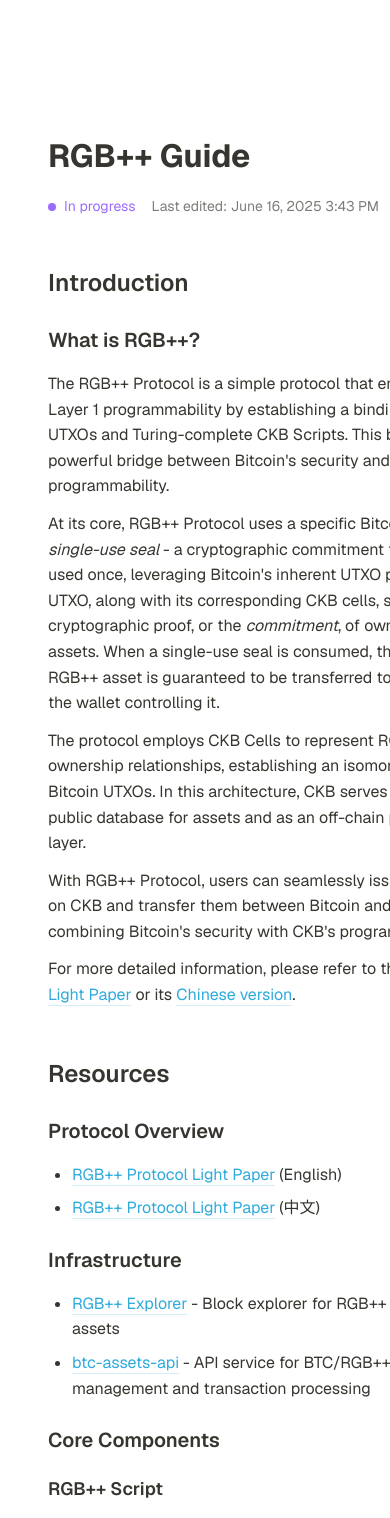
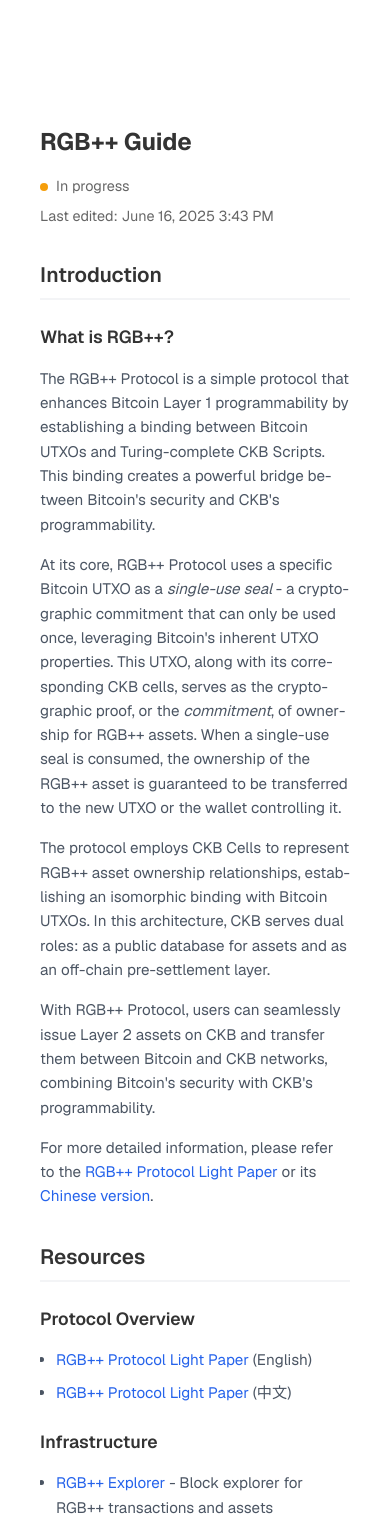
Before and after one commit to sfsf332/ckb-guide, a Next.js app: page / in a window 390 px wide. Shown: the top 1518 px of the page. Built offline with nearby package versions, Linux system fonts and the light colour scheme.

Commit message:
feat:mobile 兼容

```diff
--- a/src/app/globals.css
+++ b/src/app/globals.css
@@ -29,7 +29,10 @@
   padding: 0;
   margin: 0;
 }
-
+.page{
+  margin: 0 auto;
+  padding: 0 ;
+}
 a {
   color: inherit;
   text-decoration: none;
--- a/src/app/page.module.css
+++ b/src/app/page.module.css
@@ -15,6 +15,8 @@
   gap: 64px;
   font-family: var(--font-geist-sans);
   background-color: #ffffff;
+  width: 100%;
+  overflow-x: hidden;
 }
 
 @media (prefers-color-scheme: dark) {
@@ -35,7 +37,9 @@
   grid-row-start: 2;
   max-width: 900px;
   margin: 0 auto;
-  padding: 2rem;
+  padding: 1rem;
+  width: 100%;
+  box-sizing: border-box;
 }
 
 .main ol {
@@ -174,170 +178,263 @@
 .article {
   color: rgb(55, 53, 47);
   line-height: 1.5;
+  width: 100%;
+  overflow-x: hidden;
+  word-wrap: break-word;
+  word-break: normal;
+  hyphens: auto;
 }
 
 .header {
-  margin-bottom: 3rem;
+  margin-bottom: 2rem;
+  width: 100%;
 }
 
 .title {
-  font-size: 2.5rem;
+  font-size: 2rem;
   font-weight: 700;
-  margin: 0 0 1rem 0;
-  color: rgb(55, 53, 47);
+  color: #333;
+  margin-bottom: 1rem;
+  word-wrap: break-word;
+  overflow-wrap: break-word;
 }
 
 .metadata {
   display: flex;
   align-items: center;
   gap: 1rem;
-  color: rgba(55, 53, 47, 0.65);
-  font-size: 0.875rem;
+  color: #666;
+  font-size: 0.9rem;
+  flex-wrap: wrap;
 }
 
 .status {
   display: flex;
   align-items: center;
   gap: 0.5rem;
-  color: #9b6bff;
 }
 
 .statusDot {
   width: 8px;
   height: 8px;
-  background-color: #9b6bff;
+  background-color: #f59e0b;
   border-radius: 50%;
+  flex-shrink: 0;
 }
 
 .section {
-  margin-bottom: 3rem;
+  margin-bottom: 2rem;
+  width: 100%;
 }
 
 .section h2 {
-  font-size: 1.875rem;
+  font-size: 1.6rem;
   font-weight: 600;
-  margin: 2rem 0 1rem;
-  color: rgb(55, 53, 47);
+  color: #333;
+  margin-bottom: 1.5rem;
+  padding-bottom: 0.5rem;
+  border-bottom: 2px solid #f3f4f6;
+  word-wrap: break-word;
+  overflow-wrap: break-word;
 }
 
 .section h3 {
-  font-size: 1.5rem;
+  font-size: 1.4rem;
   font-weight: 600;
+  color: #333;
   margin: 1.5rem 0 1rem;
-  color: rgb(55, 53, 47);
+  word-wrap: break-word;
+  overflow-wrap: break-word;
 }
 
 .section h4 {
-  font-size: 1.25rem;
+  font-size: 1.2rem;
   font-weight: 600;
-  margin: 1.25rem 0 0.75rem;
-  color: rgb(55, 53, 47);
+  color: #333;
+  margin: 1.5rem 0 1rem;
+  word-wrap: break-word;
+  overflow-wrap: break-word;
 }
 
 .section p {
-  margin: 0.75rem 0;
+  margin-bottom: 1rem;
   line-height: 1.6;
+  color: #4b5563;
+  word-wrap: break-word;
+  overflow-wrap: break-word;
+  white-space: pre-wrap;
 }
 
-.section ul, .section ol {
-  margin: 0.75rem 0;
+.section ul {
+  margin: 1rem 0;
   padding-left: 1.5rem;
+  width: 100%;
+  box-sizing: border-box;
 }
 
-.section li {
-  margin: 0.5rem 0;
+.section ul li {
+  margin-bottom: 0.75rem;
   line-height: 1.6;
+  color: #4b5563;
+  word-wrap: break-word;
+  overflow-wrap: break-word;
+  white-space: pre-wrap;
+}
+
+.section ul li strong {
+  color: #1f2937;
+  font-weight: 600;
+}
+
+.section ul li p {
+  margin: 0.5rem 0 0 0;
+  color: #6b7280;
+  word-wrap: break-word;
+  overflow-wrap: break-word;
+  white-space: pre-wrap;
 }
 
 .section a {
-  color: #2eaadc;
+  color: #2563eb;
   text-decoration: none;
-  border-bottom: 1px solid rgba(46, 170, 220, 0.2);
-  transition: border-color 0.2s ease;
+  transition: color 0.2s;
+  word-break: break-word;
+  overflow-wrap: break-word;
 }
 
 .section a:hover {
-  border-color: #2eaadc;
+  color: #1d4ed8;
+  text-decoration: underline;
 }
 
 .section em {
   font-style: italic;
-  color: rgb(55, 53, 47);
-}
-
-.section code {
-  background-color: rgba(135, 131, 120, 0.15);
-  border-radius: 3px;
-  padding: 0.2em 0.4em;
-  font-size: 85%;
-  font-family: "SFMono-Regular", Menlo, Consolas, "PT Mono", "Liberation Mono", Courier, monospace;
-  color: #eb5757;
-}
-
-.imageContainer {
-  margin: 2rem 0;
-  text-align: center;
-}
-
-.image {
-  max-width: 100%;
-  height: auto;
-  border-radius: 4px;
-  box-shadow: 0 2px 4px rgba(0, 0, 0, 0.1);
-}
-
-@media (max-width: 768px) {
-  .main {
-    padding: 1rem;
-  }
-
-  .title {
-    font-size: 2rem;
-  }
-
-  .section h2 {
-    font-size: 1.5rem;
-  }
-
-  .section h3 {
-    font-size: 1.25rem;
-  }
-
-  .section h4 {
-    font-size: 1.125rem;
-  }
-
-  .imageContainer {
-    margin: 1.5rem 0;
-  }
+  color: #4b5563;
 }
 
 .code {
-  background-color: #f5f5f5;
-  border-radius: 4px;
+  background-color: #f8fafc;
+  border-radius: 8px;
   padding: 1rem;
   margin: 1rem 0;
   overflow-x: auto;
   font-family: 'SFMono-Regular', Consolas, 'Liberation Mono', Menlo, Courier, monospace;
   font-size: 0.9rem;
   line-height: 1.5;
+  border: 1px solid #e2e8f0;
+  width: 100%;
+  box-sizing: border-box;
+  -webkit-overflow-scrolling: touch;
 }
 
 .code code {
   display: block;
   white-space: pre;
+  color: #334155;
+  overflow-x: auto;
+  padding: 0.5rem 0;
 }
 
-.section ul li {
-  margin-bottom: 0.5rem;
+.imageContainer {
+  margin: 1.5rem 0;
+  text-align: center;
+  width: 100%;
+  box-sizing: border-box;
 }
 
-.section ul li strong {
-  color: #333;
-  font-weight: 600;
+.image {
+  max-width: 100%;
+  height: auto;
+  border-radius: 8px;
+  box-shadow: 0 4px 6px -1px rgb(0 0 0 / 0.1), 0 2px 4px -2px rgb(0 0 0 / 0.1);
 }
 
-.section ul li p {
-  margin: 0.5rem 0 0 0;
-  color: #666;
+/* 移动端适配 */
+@media (max-width: 768px) {
+  .main {
+    padding: 0.25rem;
+    width: 100%;
+    overflow: auto;
+  }
+
+  .title {
+    font-size: 1.75rem;
+  }
+
+  .metadata {
+    flex-direction: column;
+    align-items: flex-start;
+    gap: 0.5rem;
+  }
+
+  .section h2 {
+    font-size: 1.4rem;
+  }
+
+  .section h3 {
+    font-size: 1.2rem;
+  }
+
+  .section h4 {
+    font-size: 1.1rem;
+  }
+
+  .code {
+    padding: 0.75rem;
+    font-size: 0.85rem;
+    margin: 0.75rem 0;
+  }
+
+  .section ul {
+    padding-left: 1.25rem;
+  }
+
+  .section ul li {
+    margin-bottom: 0.5rem;
+  }
+
+  .imageContainer {
+    margin: 1rem 0;
+  }
 }
+
+/* 小屏幕手机适配 */
+@media (max-width: 480px) {
+  .main {
+    padding: 0.5rem;
+  }
+
+  .title {
+    font-size: 1.5rem;
+  }
+
+  .section h2 {
+    font-size: 1.3rem;
+  }
+
+  .section h3 {
+    font-size: 1.1rem;
+  }
+
+  .section h4 {
+    font-size: 1rem;
+  }
+
+  .code {
+    padding: 0.5rem;
+    font-size: 0.8rem;
+    margin: 0.5rem 0;
+  }
+
+  .section p {
+    font-size: 0.95rem;
+  }
+
+  .section ul {
+    padding-left: 1rem;
+  }
+
+  .section ul li {
+    font-size: 0.95rem;
+  }
+}
```
Also changed, not shown: <div>.tsx (deleted, +0 -54 lines).
